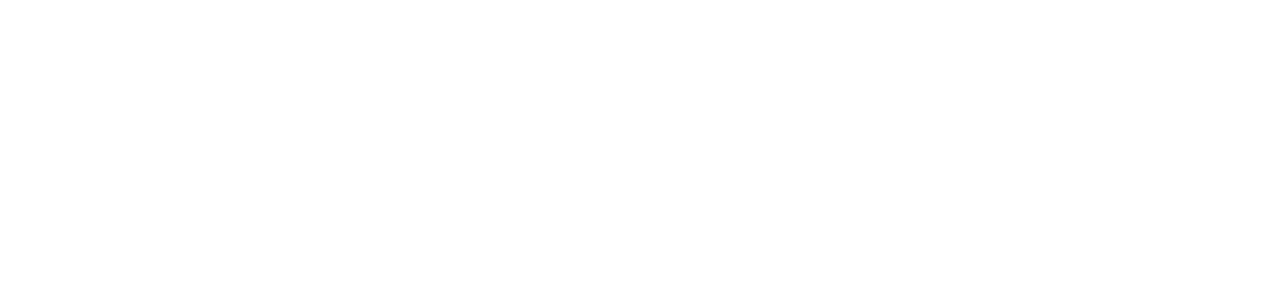
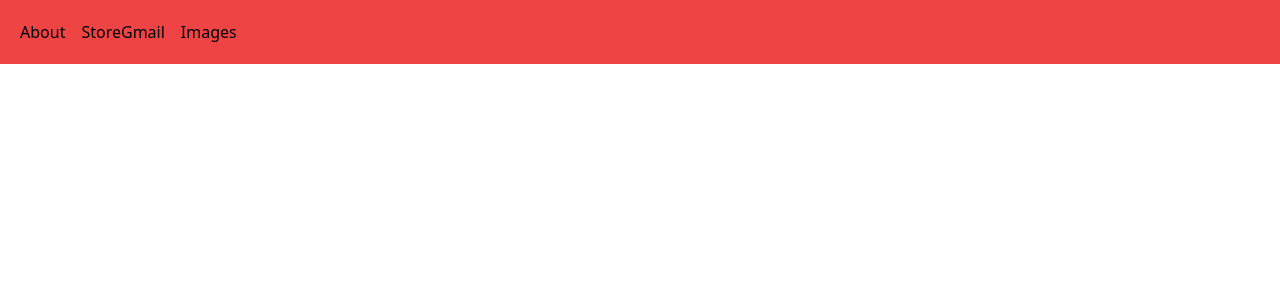
Before and after one commit to EinsVision/Google-Clone_v2, a Next.js app in the folder google-clone-2/: page / in a window 1280 px wide. Shown: the top 300 px of the page. Built offline with nearby package versions, Linux system fonts and the light colour scheme.

Commit message:
building header

```diff
--- a/google-clone-2/pages/index.js
+++ b/google-clone-2/pages/index.js
@@ -9,10 +9,29 @@ export default function Home() {
       </Head>
 
       {/* Header */}
+      <header className='flex bg-red-500 w-full p-5'>
+        {/* Left */}
+        <div className='flex space-x-4 items-center'>
+          <p>About</p>
+          <p>Store</p>
+        </div>
 
+        {/* Right */}
+        <div className='flex space-x-4 itmes-center'>
+          <p>Gmail</p>
+          <p>Images</p>
+
+          {/* Icon */}
+
+          {/* Avatar */}
+
+        </div>
+
+      </header>
       {/* Body */}
 
       {/* Footer */}
+
     </div>
   )
 }
```
